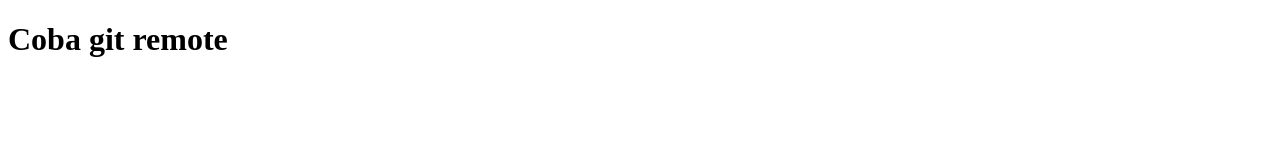
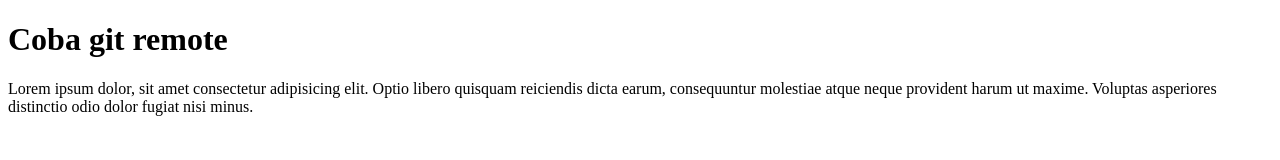
Before and after one commit to tiandy8/christiandy-git-test, a plain HTML site: page index.html in a window 1280 px wide. Drawn offline with Linux system fonts and the light colour scheme.

Commit message:
menambahkan paragraf di file index

```diff
--- a/index.html
+++ b/index.html
@@ -8,5 +8,6 @@
 </head>
 <body>
     <h1> Coba git remote</h1>
+    <p>Lorem ipsum dolor, sit amet consectetur adipisicing elit. Optio libero quisquam reiciendis dicta earum, consequuntur molestiae atque neque provident harum ut maxime. Voluptas asperiores distinctio odio dolor fugiat nisi minus.</p>
 </body>
 </html>
```
